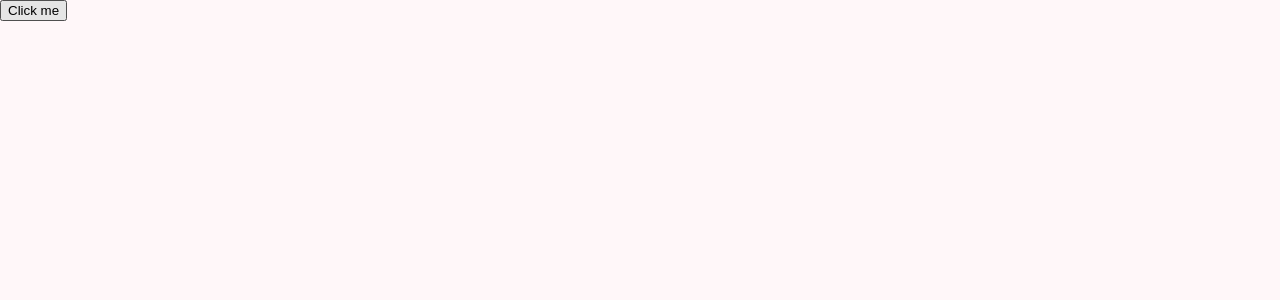
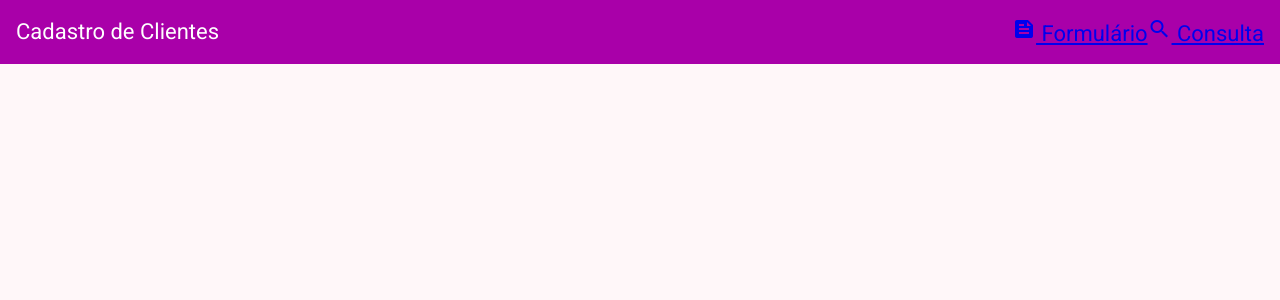
Before and after one commit to denisespanhol/angular-register-system, an Angular app: page / in a window 1280 px wide. Shown: the top 300 px of the page. Built offline with nearby package versions, Linux system fonts and the light colour scheme.

Commit message:
Inserting Routes

```diff
--- a/src/app/app.html
+++ b/src/app/app.html
@@ -1 +1,13 @@
-<button mat-flat-button>Click me</button>
+<mat-toolbar>
+  <span>Cadastro de Clientes</span>
+  <span class="spacer"></span>
+  <a routerLink="/register">
+    <mat-icon fontIcon="feed"></mat-icon>
+    Formulário
+  </a>
+  <a routerLink="/consult">
+    <mat-icon fontIcon="search"></mat-icon>
+    Consulta
+  </a>
+</mat-toolbar>
+<router-outlet></router-outlet>
--- a/src/app/app.routes.ts
+++ b/src/app/app.routes.ts
@@ -1,3 +1,8 @@
 import { Routes } from '@angular/router';
+import { Register } from './register/register';
+import { Consult } from './consult/consult';
 
-export const routes: Routes = [];
+export const routes: Routes = [
+    { path: 'register', component: Register },
+    { path: 'consult', component: Consult }
+];
--- a/src/app/app.scss
+++ b/src/app/app.scss
@@ -0,0 +1,8 @@
+mat-toolbar {
+    background: var(--mat-sys-primary);
+    color: var(--mat-sys-on-primary);
+}
+
+.spacer {
+    flex: 1 1 auto;
+}
--- a/src/app/app.ts
+++ b/src/app/app.ts
@@ -1,9 +1,11 @@
 import { Component, signal } from '@angular/core';
-import { RouterOutlet } from '@angular/router';
+import { RouterOutlet, RouterLink } from '@angular/router';
+import { MatToolbarModule } from '@angular/material/toolbar';
+import { MatIconModule } from '@angular/material/icon'
 
 @Component({
   selector: 'app-root',
-  imports: [ RouterOutlet ],
+  imports: [ RouterOutlet, RouterLink, MatToolbarModule, MatIconModule ],
   templateUrl: './app.html',
   styleUrl: './app.scss'
 })
```
